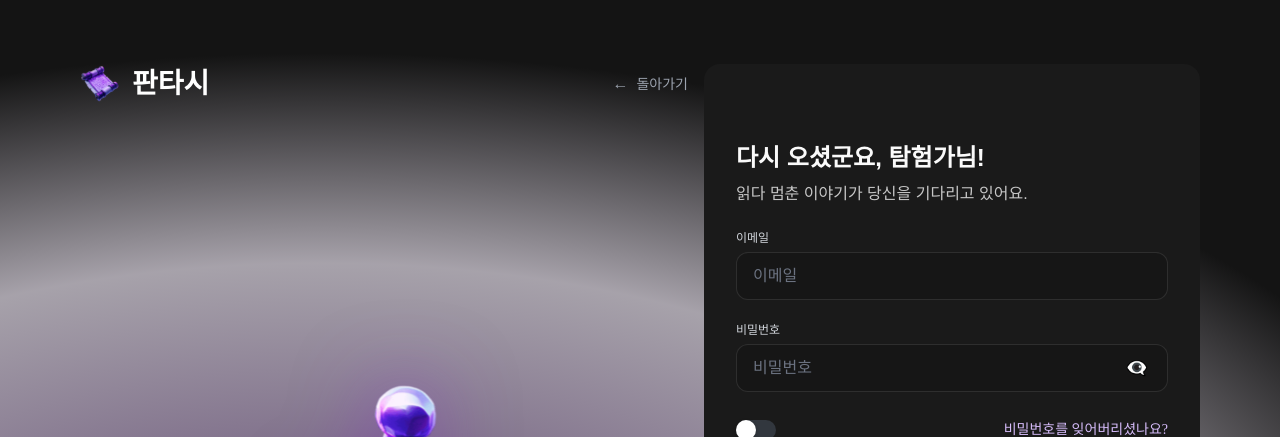
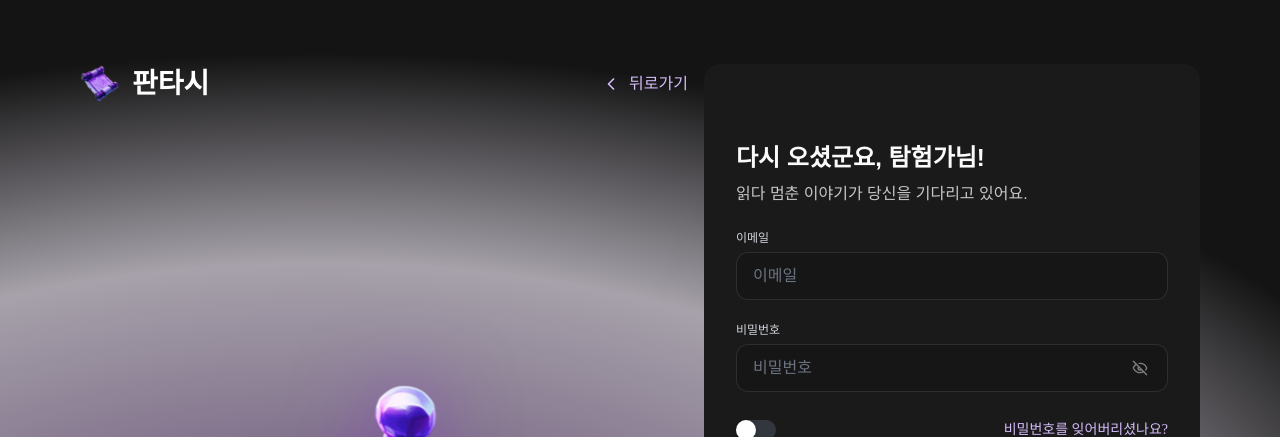
Before and after one commit to Fanta-Poem/Fanta-Poem_frontend, a Next.js app: page /login in a window 1280 px wide. Shown: the top 437 px of the page. Built offline with nearby package versions, Linux system fonts and the light colour scheme.

Commit message:
feat :: lucid-react 적용

```diff
--- a/app/login/page.tsx
+++ b/app/login/page.tsx
@@ -6,6 +6,7 @@ import Link from "next/link";
 import Button from "../components/Button";
 import OutlineButton from "../components/OutlineButton";
 import GoogleIcon from "../components/GoogleIcon";
+import { ChevronLeft, Eye, EyeOff } from "lucide-react";
 
 const scrollImg = "/3d/scroll.svg";
 const swardImg = "/3d/sword.svg";
@@ -40,8 +41,8 @@ export default function LoginPage() {
             </S.LogoSection>
             <Link href="/landing">
               <S.BackButton>
-                <S.BackIcon>←</S.BackIcon>
-                돌아가기
+                <ChevronLeft color="#D6BCFA" size={20} />
+                뒤로가기
               </S.BackButton>
             </Link>
           </S.TopBar>
@@ -84,7 +85,11 @@ export default function LoginPage() {
                   type="button"
                   onClick={() => setShowPassword(!showPassword)}
                 >
-                  {showPassword ? "👁️" : "👁️‍🗨️"}
+                  {showPassword ? (
+                    <Eye size={16} />
+                  ) : (
+                    <EyeOff size={16} color="gray" />
+                  )}
                 </S.EyeButton>
               </S.PasswordInputWrapper>
             </S.InputSection>
--- a/app/login/style.ts
+++ b/app/login/style.ts
@@ -94,17 +94,13 @@ export const BackButton = styled.button`
   gap: 8px;
   background: transparent;
   border: none;
-  color: #9ca3af;
+  color: var(--light-primary);
   font-family: "IM_Hyemin", sans-serif;
-  font-size: 14px;
+  font-size: 16px;
   line-height: 20px;
   cursor: pointer;
   padding: 10px 16px;
   transition: color 0.3s ease;
-
-  &:hover {
-    color: white;
-  }
 `;
 
 export const BackIcon = styled.span`
--- a/package.json
+++ b/package.json
@@ -15,6 +15,7 @@
     "@supabase/supabase-js": "^2.58.0",
     "@tanstack/react-query": "^5.90.2",
     "dotenv": "^17.2.3",
+    "lucide-react": "^0.544.0",
     "mongodb": "^6.20.0",
     "next": "15.5.4",
     "next-auth": "^4.24.11",
```
Also changed, not shown: 1 other file (tests, documents, lock files or other folders).
